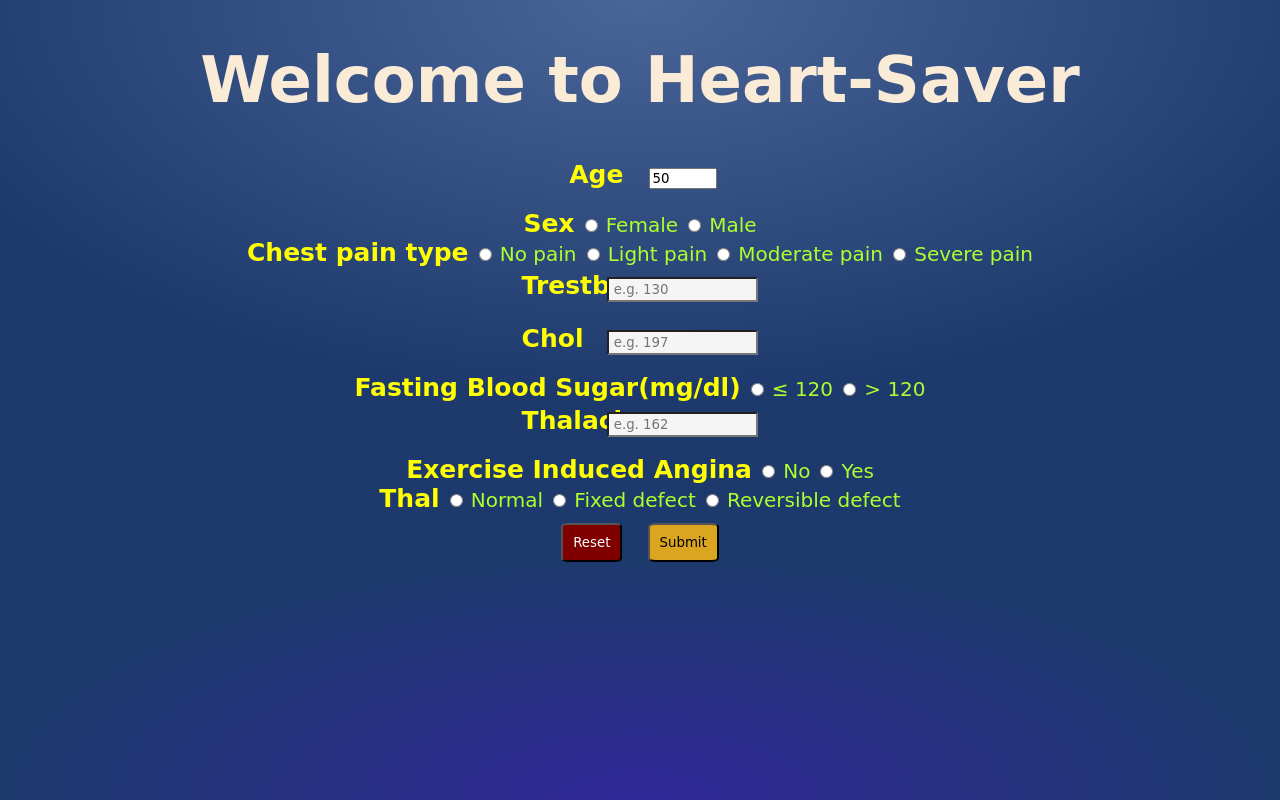
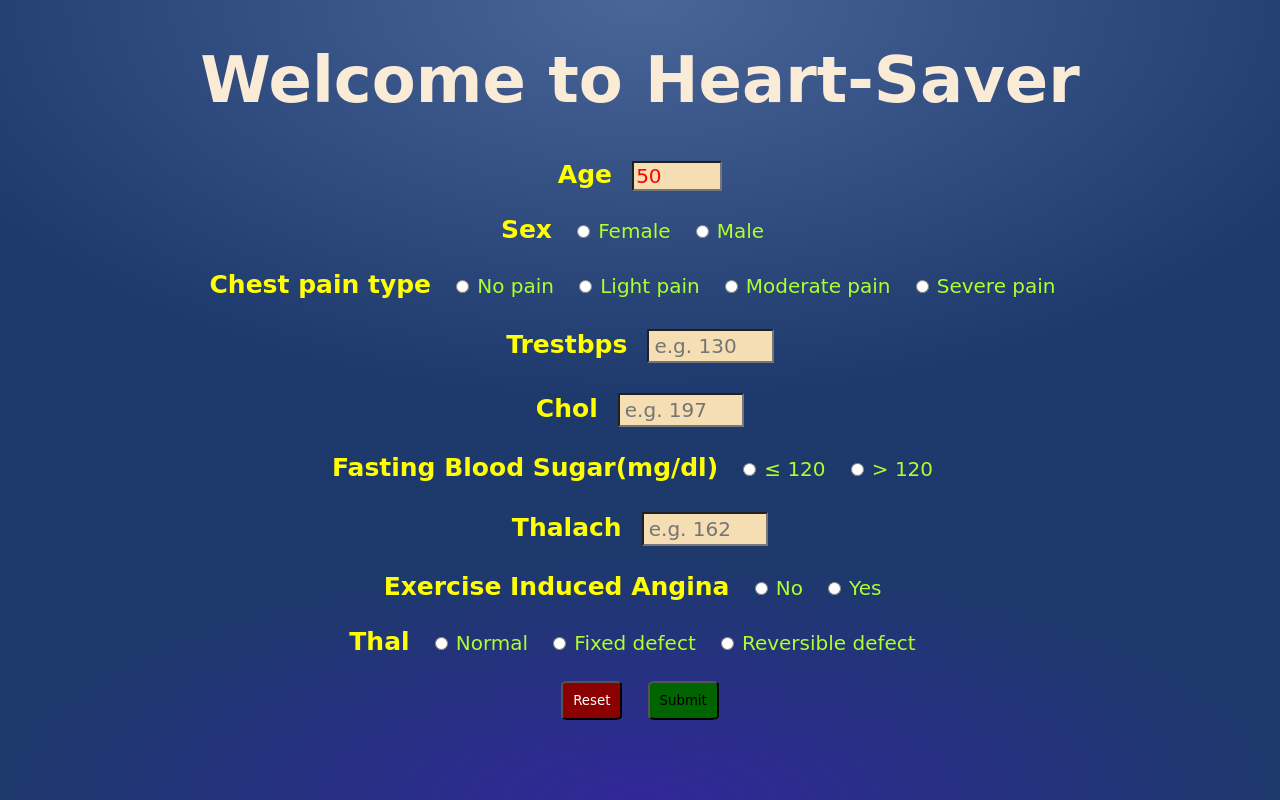
Before and after one commit to debjitpal5040/save-heart, a Django app: page / in a window 1280 px wide. Run offline with Django 4.2, Linux system fonts and the light colour scheme; parts of the project's set-up code (start-up, migrations or seed data) failed here and were passed over; some web fonts are replaced.

Commit message:
Update index.css

```diff
--- a/static/index.css
+++ b/static/index.css
@@ -17,33 +17,44 @@ h1 {
 }
 
 label{
+    display: inline-block;
     font-size: 25px;
     color: yellow;
-    margin-bottom: 10px;
-}
-
-label[for="trestbps"],[for="chol"],[for="thalach"],[for="age"]{
-    display: inline-block;
+    margin-bottom: 15px;
+    margin-right: 15px;
     text-align: right;
-    width: 60px;
-    margin-right: 20px;
-    margin-bottom: 20px;
 }
 
 input[type="text"] {
-    width: 12%;
+    width: 10%;
     padding: 3px 5px;
-    margin: 10px 0;
-    background-color: whitesmoke;
-    color: navy;
+    margin-top: 15px;
+    margin-bottom: 15px;
+    background-color: wheat;
+    color: red;
+    font-size: 20px;
 }
 
-input[type="text"]:focus , input[type="number"]:focus {
-    background-color: lightcoral;
+input[type="number"]{
+    background-color: wheat;
+    color: red;
+    font-size: 20px;
+}
+
+input[type="text"]:focus, input[type="number"]:focus {
+    background-color: black;
+}
+
+input[type="radio"] + label {
+    color: greenyellow;
+    font-size: 20px;
+    margin-top: 15px;
+    margin-bottom: 15px;
+    cursor: pointer;
 }
 
 input[type="reset"] {
-    background-color: maroon;
+    background-color: darkred;
     border-radius: 10%;
     color: white;
     padding: 10px;
@@ -58,7 +69,7 @@ input[type=reset]:hover {
 
 button[type=submit] {
     padding: 10px;
-    background: goldenrod;
+    background: darkgreen;
     border-radius: 10%;
     cursor: pointer;
     margin: 10px;
@@ -67,13 +78,3 @@ button[type=submit] {
 button[type="submit"]:hover {
     background-color: green;
 }
-
-input[type="range"] {
-    cursor: pointer;
-}
-
-input[type="radio"] + label {
-    color: greenyellow;
-    font-size: 20px;
-    margin-bottom: 20px;
-}
```
